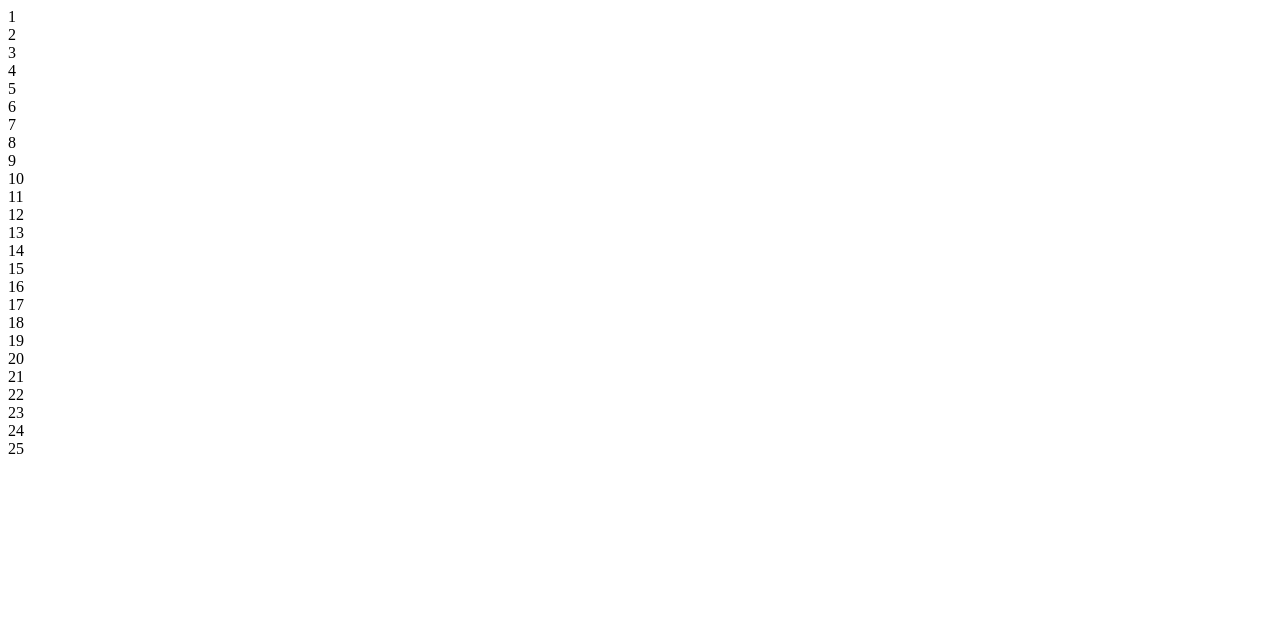
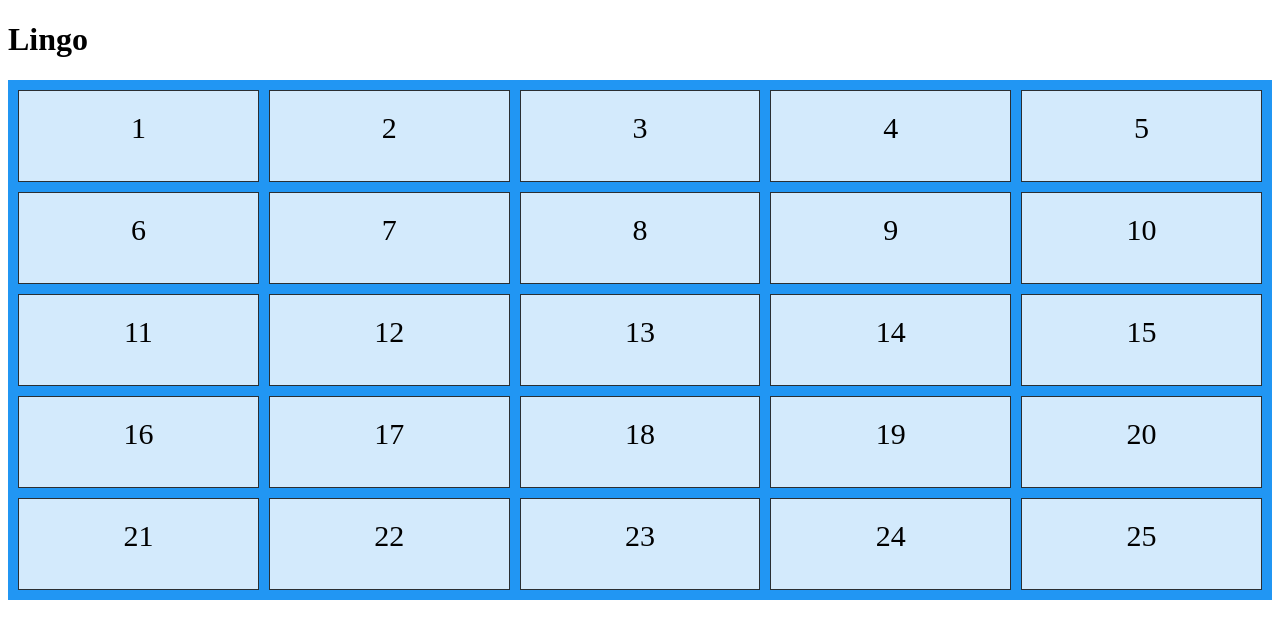
Before and after one commit to JurrijnModderman/Reparatie, a plain HTML site: page Mastermid-Lingo/Lab Speelbord/Speelbord.html in a window 1280 px wide. Drawn offline with Linux system fonts and the light colour scheme.

Commit message:
added a grid

```diff
--- a/Mastermid-Lingo/Lab Speelbord/Speelbord.html
+++ b/Mastermid-Lingo/Lab Speelbord/Speelbord.html
@@ -5,6 +5,7 @@
 	<link rel="stylesheet" href="style.css">
 </head>
 <body>
+	<h1>Lingo</h1>
 	<div class="grid-container">
 	  <div class="grid-item">1</div>
 	  <div class="grid-item">2</div>
--- a/Mastermid-Lingo/Lab Speelbord/style.css
+++ b/Mastermid-Lingo/Lab Speelbord/style.css
@@ -0,0 +1,18 @@
+.grid-container {
+	display: grid;
+	grid-template-columns: auto auto auto auto auto;
+	background-color: #2196F3;
+	padding: 10px;
+	grid-row-gap: 10px;
+	grid-column-gap: 10px;
+	height: 500px;
+}
+
+.grid-item {
+	background-color: rgba(255, 255, 255, 0.8);
+  	border: 1px solid rgba(0, 0, 0, 0.8);
+  	padding: 20px;
+  	font-size: 30px;
+  	text-align: center;
+
+}
```
Lines whose indentation alone changed are shown as unchanged.
